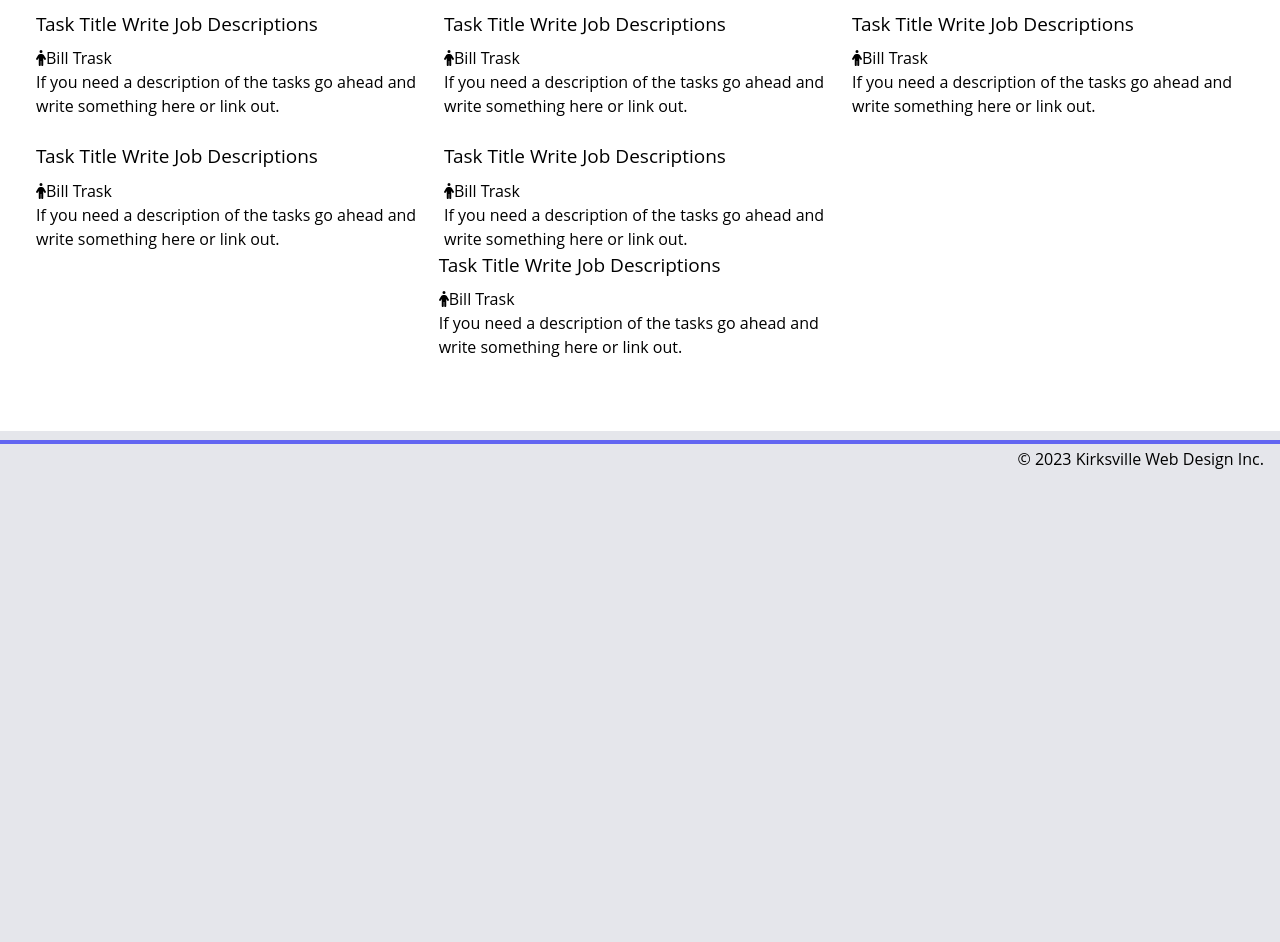
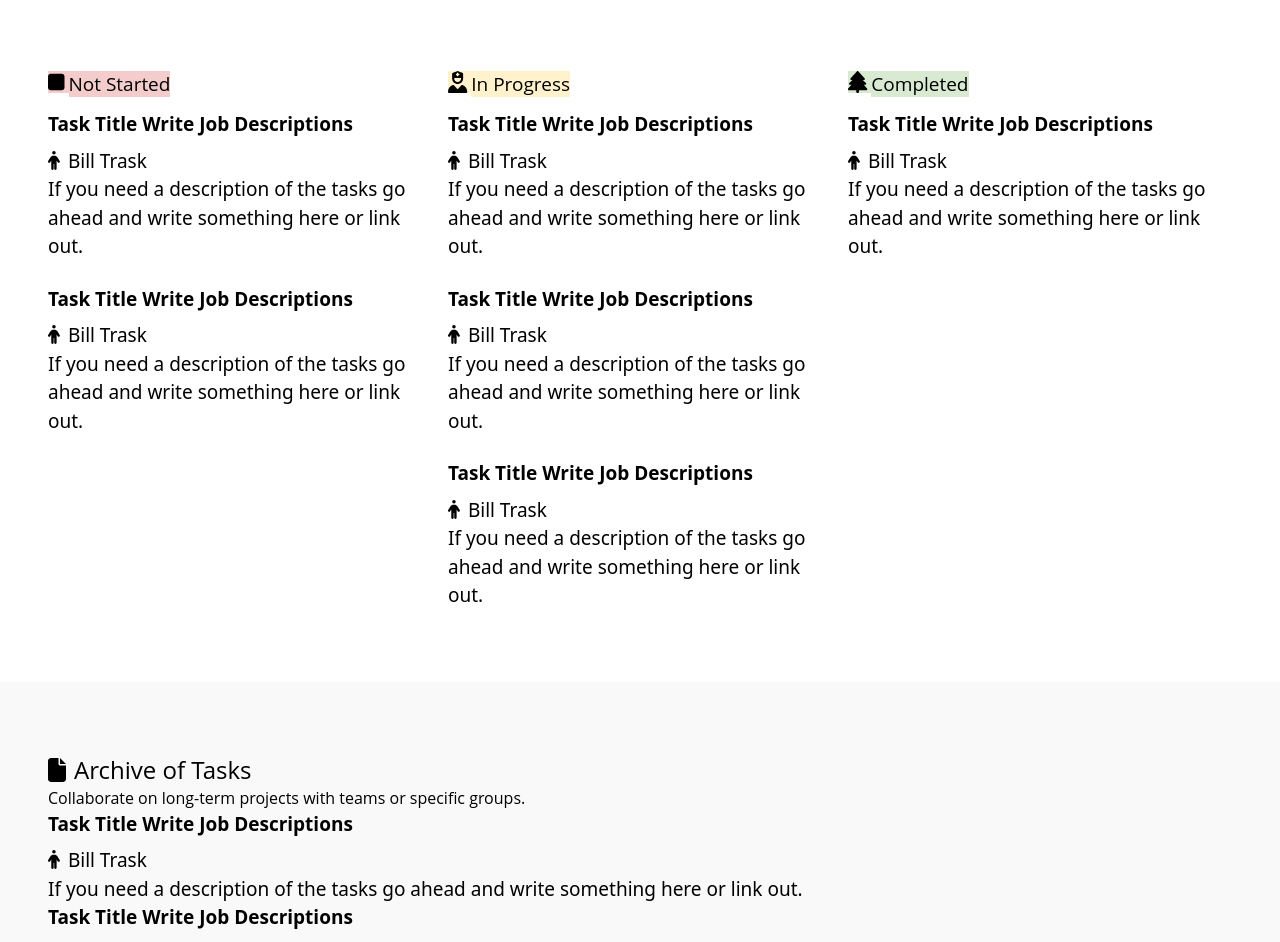
Before and after one commit to tailn804/nhakhoa-clone, a Vue app: page /tasks in a window 1280 px wide. Shown: the part 360-1302 px from the top of the page. Before the commit the page ends 847 px from the top, so only its background shows below. Built offline with nearby package versions, Linux system fonts and the light colour scheme.

Commit message:
Add column Tasks Page

```diff
--- a/src/pages/TasksPage.vue
+++ b/src/pages/TasksPage.vue
@@ -1,6 +1,6 @@
 <template>
    <main class="w-full bg-white">
-        <div class=" mx-auto px-9 py-[72px] max-w-[1280px]">
+        <div class=" mx-auto px-12 py-[72px] max-w-[1280px]">
             <font-awesome-icon class="text-[32px] block" :icon="['fas', 'hammer']" />
             <span class="font-bold text-[32px] block" >
                 Tasks.co
@@ -8,50 +8,81 @@
             <span class="text-2xl block">
                 Work Assignments
             </span>
-            <span class="mt-2 text-[19px] block">
+           <div class="grid grid-cols-3">
+            <span class="mt-2 text-[19px] block col-span-2 ">
                 Make sure things get done around the office and keep track of who is responsible. This is a sample task type page for sites and everything is drag and drop so you can quickly reorganize.
             </span>
+           </div>
 
-            <div class="grid grid-cols-3 gap-x-4 ">
+            <div class="grid grid-cols-3 gap-x-4 pt-[72px] ">
                 <div class="" v-for="item in listData" :key="item.id">
-                    <div class="py-3" >
-                        <font-awesome-icon class="text-[22px] mr-1" :icon="item.img" />
-                        <span class="text-[19px]">{{ item.name }}</span>
+                    <div class="py-3"  >
+                        <font-awesome-icon class="text-[22px] pr-1" :style="{backgroundColor: item.bgColor}" :icon="item.img" />
+                        <span class="text-[19px]" :style="{backgroundColor: item.bgColor}">{{ item.name }}</span>
                     </div>
 
-                    <span class="pt-3 text-[19px]">
+                    <span class="pt-3 text-[19px] font-bold">
                         {{ item.title }}
                     </span>
 
-                    <div class="mt-2">
-                        <font-awesome-icon :icon="item.icon" />
+                    <div class="mt-2 text-[19px]  font-sans">
+                        <font-awesome-icon class="mr-2" :icon="item.icon" />
                         <span>{{ item.subtitle }}</span>
                     </div>
 
-                    <span class="mt-2">
+                    <span class="mt-2 text-[19px]  font-sans">
                         {{ item.text }}
                     </span>
                 </div>
             </div>
-           <div class="flex flex-row justify-center space-x-4">
-            <div class="w-1/3" v-for="item in listData1" :key="item.id">
+           <div class="grid grid-cols-3 mt-6 gap-4 justify-items-center  ">
+            <div></div>
+            <div class="col-span-1" v-for="item in listData1" :key="item.id">
 
-                    <span class="pt-3 text-[19px]">
+                    <span class="pt-3 text-[19px]  font-bold">
                         {{ item.title }}
                     </span>
 
-                    <div class="mt-2">
-                        <font-awesome-icon :icon="item.icon" />
+                    <div class="mt-2 text-[19px]  font-sans">
+                        <font-awesome-icon class="mr-2" :icon="item.icon" />
                         <span>{{ item.subtitle }}</span>
                     </div>
 
-                    <span class="mt-2">
+                    <span class="mt-2 text-[19px]  font-sans">
                         {{ item.text }}
                     </span>
             </div>
            </div>
         </div>
+
    </main>
+
+   <div class=" bg-[#f9f9f9]">
+            <div class="mx-auto px-12 py-[72px] max-w-[1280px]">
+                <div class="text-2xl">
+                <font-awesome-icon class="mr-2 " :icon="['fas', 'file']" />
+                <span >Archive of Tasks</span>
+            </div>
+            <span class="text-19px">
+                Collaborate on long-term projects with teams or specific groups.
+            </span>
+            <div class="col-span-1" v-for="item in listData2" :key="item.id">
+
+                    <span class="pt-3 text-[19px]  font-bold">
+                        {{ item.title }}
+                    </span>
+
+                    <div class="mt-2 text-[19px]  font-sans">
+                        <font-awesome-icon class="mr-2" :icon="item.icon" />
+                        <span>{{ item.subtitle }}</span>
+                    </div>
+
+                    <span class="mt-2 text-[19px]  font-sans">
+                        {{ item.text }}
+                    </span>
+            </div>
+            </div>
+        </div>
 </template>
 <script setup>
 import { icon } from '@fortawesome/fontawesome-svg-core';
@@ -115,5 +146,25 @@ const listData1 = ref([
         subtitle:'Bill Trask',
         text:'If you need a description of the tasks go ahead and write something here or link out.'
     },
+]);
+
+const listData2 = ref([
+    {
+        id:7,
+        name:'',
+        title:'Task Title Write Job Descriptions',
+        icon:['fas', 'person'],
+        subtitle:'Bill Trask',
+        text:'If you need a description of the tasks go ahead and write something here or link out.'
+    },
+    {
+        id:8,
+        name:'',
+        title:'Task Title Write Job Descriptions',
+        icon:['fas', 'person'],
+        subtitle:'Bill Trask',
+        text:'If you need a description of the tasks go ahead and write something here or link out.'
+    },
 ])
+
 </script>
```
